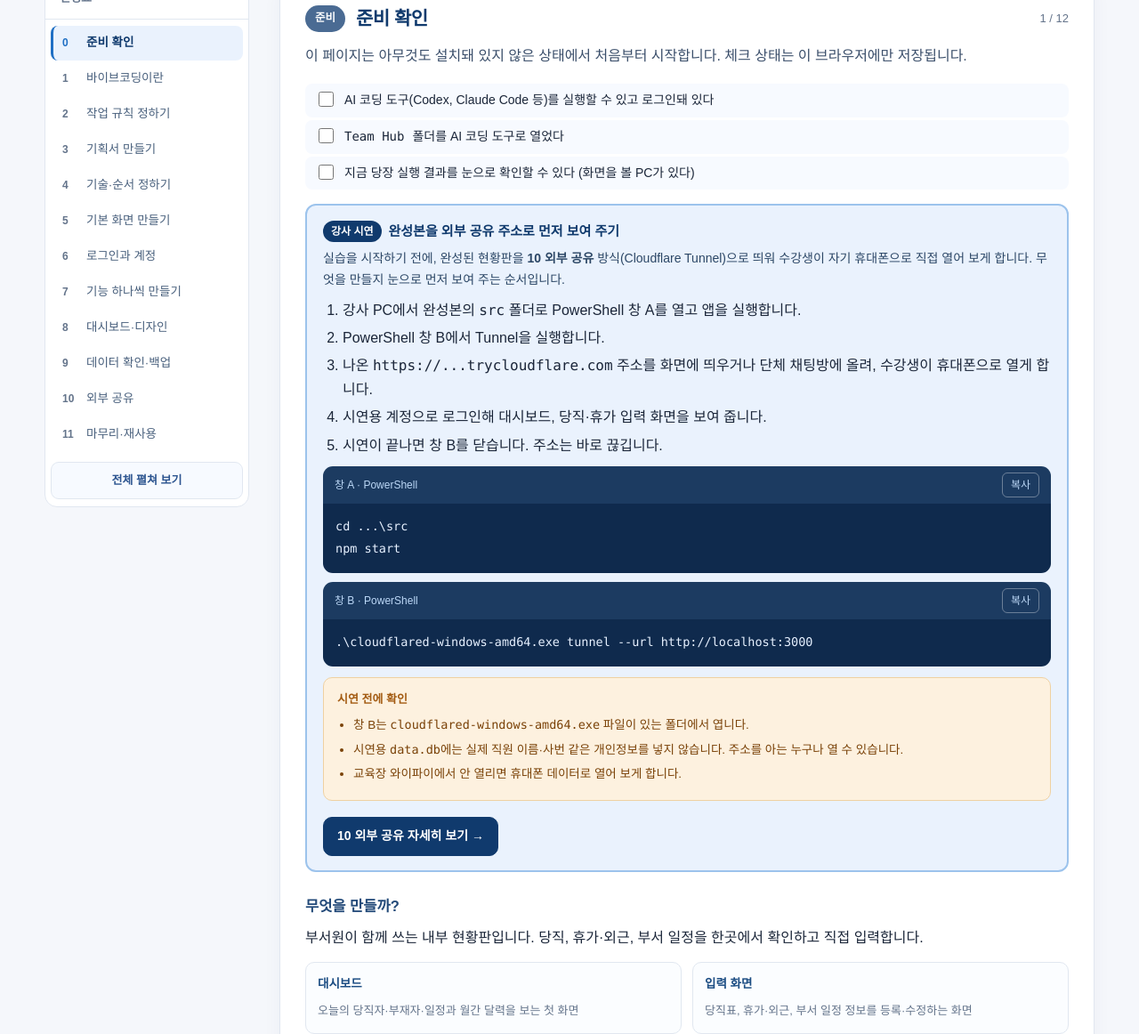
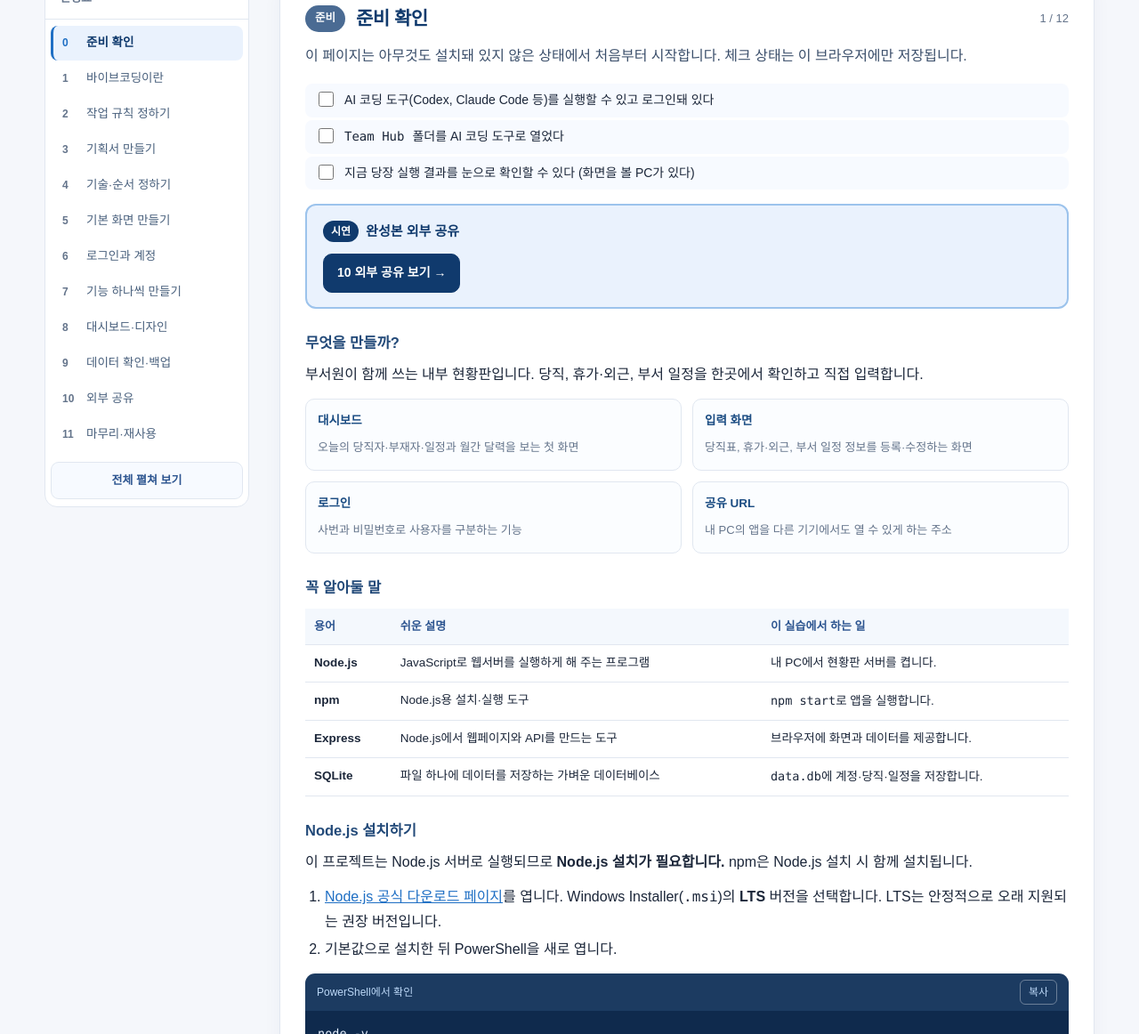
Before and after one commit to mjcho7/guides, a plain HTML site: page vibe-coding/team-board/index.html in a window 1280 px wide. Shown: the part 366-1528 px from the top of the page at 89% size. Drawn offline with Linux system fonts and the light colour scheme; a web font is replaced by a local one.

Commit message:
바이브코딩 · 현황판 실습 시연 안내를 외부 공유 링크만 남기고 줄임
Co-Authored-By: Claude Opus 5.5 <noreply@anthropic.com>
Claude-Session: https://claude.ai/code/session_019EvZQmvP15YXiY2Wz73cxS

```diff
--- a/vibe-coding/team-board/index.html
+++ b/vibe-coding/team-board/index.html
@@ -204,23 +204,8 @@ footer.foot{width:min(1180px,calc(100% - 40px));margin:auto;padding:24px 0 48px;
       </div>
 
       <div class="demo">
-        <div class="lbl"><small>강사 시연</small>완성본을 외부 공유 주소로 먼저 보여 주기</div>
-        <p>실습을 시작하기 전에, 완성된 현황판을 <b>10 외부 공유</b> 방식(Cloudflare Tunnel)으로 띄워 수강생이 자기 휴대폰으로 직접 열어 보게 합니다. 무엇을 만들지 눈으로 먼저 보여 주는 순서입니다.</p>
-        <ol class="list">
-          <li>강사 PC에서 완성본의 <code>src</code> 폴더로 PowerShell 창 A를 열고 앱을 실행합니다.</li>
-          <li>PowerShell 창 B에서 Tunnel을 실행합니다.</li>
-          <li>나온 <code>https://...trycloudflare.com</code> 주소를 화면에 띄우거나 단체 채팅방에 올려, 수강생이 휴대폰으로 열게 합니다.</li>
-          <li>시연용 계정으로 로그인해 대시보드, 당직·휴가 입력 화면을 보여 줍니다.</li>
-          <li>시연이 끝나면 창 B를 닫습니다. 주소는 바로 끊깁니다.</li>
-        </ol>
-        <div class="cmdbox"><div class="lbl">창 A · PowerShell<button class="copy" type="button">복사</button></div><pre><code>cd ...\src<br>npm start</code></pre></div>
-        <div class="cmdbox"><div class="lbl">창 B · PowerShell<button class="copy" type="button">복사</button></div><pre><code>.\cloudflared-windows-amd64.exe tunnel --url http://localhost:3000</code></pre></div>
-        <div class="warn"><div class="lbl">시연 전에 확인</div><ul>
-          <li>창 B는 <code>cloudflared-windows-amd64.exe</code> 파일이 있는 폴더에서 엽니다.</li>
-          <li>시연용 <code>data.db</code>에는 실제 직원 이름·사번 같은 개인정보를 넣지 않습니다. 주소를 아는 누구나 열 수 있습니다.</li>
-          <li>교육장 와이파이에서 안 열리면 휴대폰 데이터로 열어 보게 합니다.</li>
-        </ul></div>
-        <button class="go" type="button" data-goto="s9">10 외부 공유 자세히 보기 →</button>
+        <div class="lbl"><small>시연</small>완성본 외부 공유</div>
+        <button class="go" type="button" data-goto="s9">10 외부 공유 보기 →</button>
       </div>
 
       <h3>무엇을 만들까?</h3>
```
